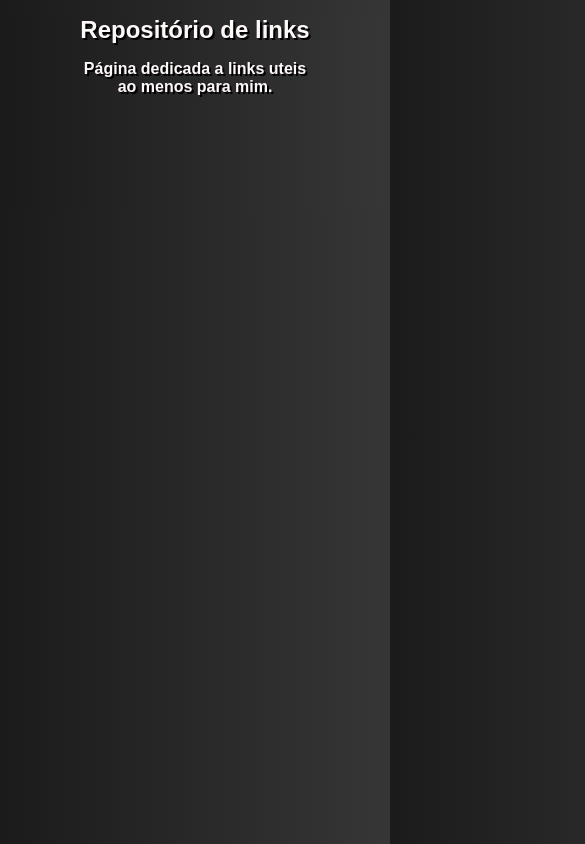
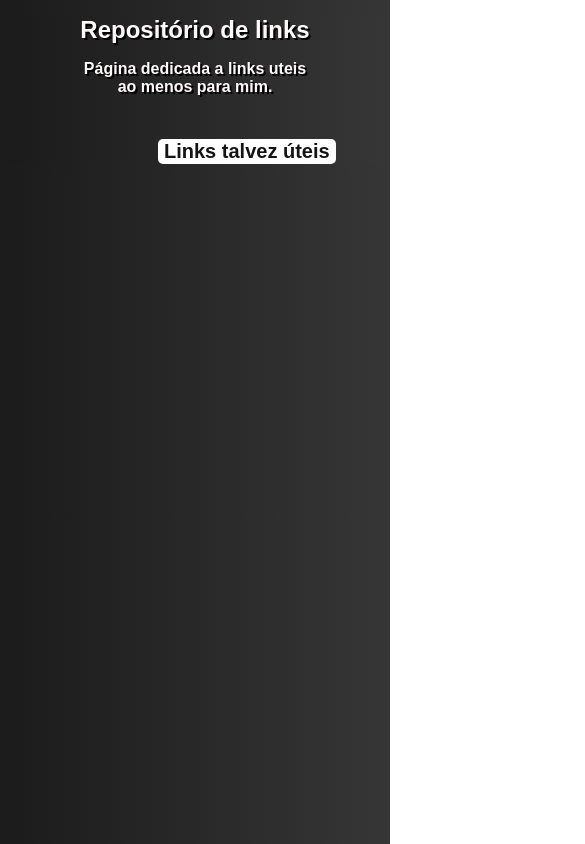
Before and after one commit to dudu5569/jogos-e-links, a plain HTML site: page index.html in a window 390 px wide. Shown: the top 844 px of the page, 585 px wide, since content can reach past the window. Drawn offline with Linux system fonts and the light colour scheme.

Commit message:
Add files via upload

```diff
--- a/style.css
+++ b/style.css
@@ -335,6 +335,19 @@ background-image: -webkit-linear-gradient(right, rgb(54, 54, 54), rgb(27, 27, 27
 
 
 @media screen and ( max-width: 768px){
+
+    #butao{
+        color: rgb(20, 20, 20);
+        background-color: rgb(255, 255, 255);
+        border: none;
+        border-radius: 5px;
+        text-align: center;
+        font-size: 20px;
+        font-weight: bold;
+        margin-top: 30px;
+        margin-left: 280px;
+    }
+
     .games{
         margin-left: 150px;
         width: 450px;
@@ -508,6 +521,20 @@ background-image: -webkit-linear-gradient(right, rgb(54, 54, 54), rgb(27, 27, 27
 
 
     @media screen and (max-width: 600px){
+
+        #butao{
+            color: rgb(20, 20, 20);
+            background-color: rgb(255, 255, 255);
+            border: none;
+            border-radius: 5px;
+            text-align: center;
+            font-size: 20px;
+            font-weight: bold;
+            margin-top: 30px;
+            margin-left: 150px;
+        }
+
+
         .games{
             margin-left: 5px;
             width: 450px;
```
